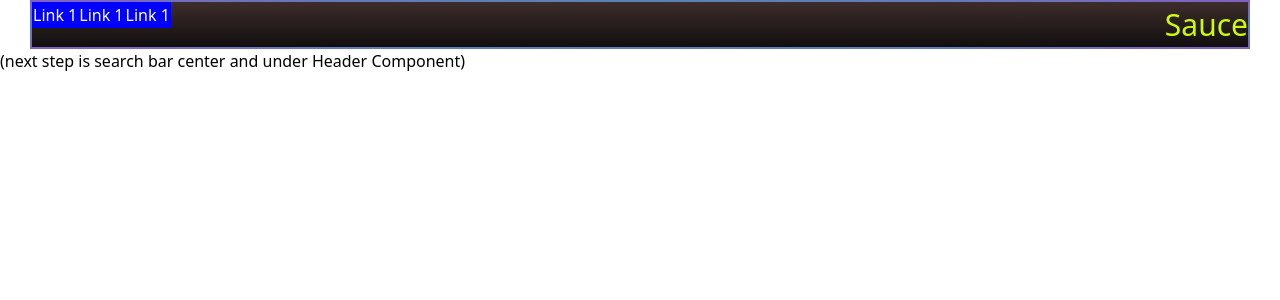
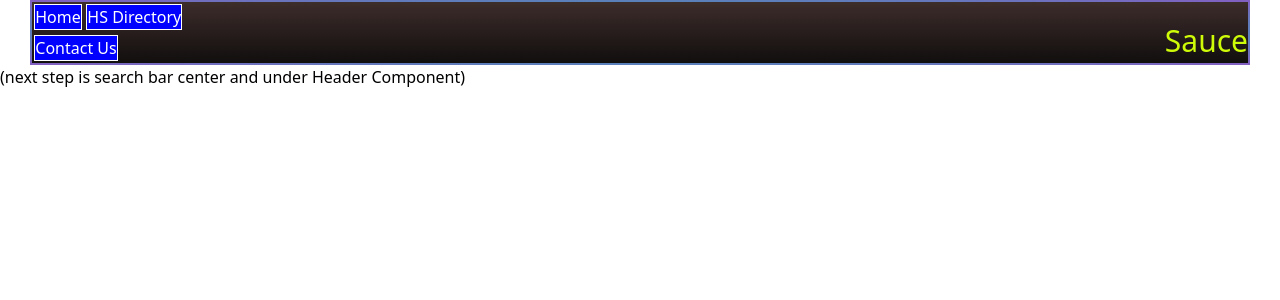
Before and after one commit to Twistedben/hotsauceapp, a React (Create React App) app: page / in a window 1280 px wide. Shown: the top 300 px of the page. Built offline with nearby package versions, Linux system fonts and the light colour scheme.

Commit message:
same stuff

```diff
--- a/src/Header.css
+++ b/src/Header.css
@@ -1,7 +1,7 @@
 
 .Header{
     display: flex;
-    flex-direction: row;
+    /* flex-direction: row; */
     flex-flow: row wrap;
     justify-content: space-between;
     margin: 0 30px 0 30px;
@@ -20,6 +20,9 @@
 .Header :nth-child(1) { order: 2; }
 .Header :nth-child(2) { order: 1; }
 
+.btnsOnHeader :nth-child(1) { order:1}
+.btnsOnHeader :nth-child(2) { order:2}
+.btnsOnHeader :nth-child(3) { order:3}
 
 .headerName{
     /* Positions */
@@ -28,34 +31,9 @@
     color: rgb(206, 251, 8)
 }
 
-
-form {
-    /* This bit sets up the horizontal layout */
-    display:flex;
-    flex-direction:row;
-    align-self: flex-end;
-    /* This bit draws the box around it */
-    border:1px solid grey;
-    /* I've used padding so you can see the edges of the elements. */
-    padding:2px;
-  }
-  input {
-    /* Tell the input to use all the available space */
-    display: flex;
-    flex-grow:1;
-    /* And hide the input's outline, so the form looks like the outline */
-    border:none;
-    width: 40%
- }
-  input:focus {
-    /* removing the input focus blue box. Put this on the form if you like. */
-    outline: none;
-  }
-
-  button {
-    /* Just a little styling to make it pretty */
-    display: flex;
-    border:1px solid blue;
+#homeBtn, #hsDir, #contactUs {
+    margin: 1%;
+    border:1px solid White;
     background:blue;
     color:white;
   }
@@ -70,14 +48,20 @@ form {
     }
     .headerName{
         display: flex;
-
+        align-self: flex-end;
         /* justify-self: center; */
    }
 
    .btnsOnHeader{
     display: flex;
     flex-flow: row wrap;
-    /* align-items: stretch; */
+    justify-content: flex-start;
+    align-items: stretch;
+    }
+    #homeBtn{
+        display: flex;
+        align-self: stretch;
+        height: 100%;
     }
 
     .dropbtn {
--- a/src/Header.js
+++ b/src/Header.js
@@ -12,9 +12,9 @@ class Header extends React.Component {
                 <div className="headerName">Sauce</div>
                 <nav className="dropDown" role="select">
                     <div className="btnsOnHeader">
-                        <button><a href="#">Link 1</a></button>
-                        <button><a href="#">Link 1</a></button>
-                        <button><a href="#">Link 1</a></button>
+                        <button id="homeBtn"><a href="#">Home</a></button>
+                        <button id="hsDir"><a href="#">HS Directory</a></button>
+                        <button id="contactUs"><a href="#">Contact Us</a></button>
                     </div>
                     <div className="dropDown">
                         <button className="dropbtn">Drop</button>
--- a/src/SearchBar.css
+++ b/src/SearchBar.css
@@ -0,0 +1,31 @@
+form {
+    /* This bit sets up the horizontal layout */
+    display:flex;
+    flex-direction:row;
+    align-self: flex-end;
+    /* This bit draws the box around it */
+    border:1px solid grey;
+    /* I've used padding so you can see the edges of the elements. */
+    padding:2px;
+  }
+  input {
+    /* Tell the input to use all the available space */
+    display: flex;
+    flex-grow:1;
+    /* And hide the input's outline, so the form looks like the outline */
+    border:none;
+    width: 40%
+ }
+  input:focus {
+    /* removing the input focus blue box. Put this on the form if you like. */
+    outline: none;
+  }
+
+  button {
+    /* Just a little styling to make it pretty */
+    /* display: flex;
+    flex-flow: row wrap; */
+    border:1px solid blue;
+    background:blue;
+    color:white;
+  }
```
Also changed, not shown: 1 other file (tests, documents, lock files or other folders).
